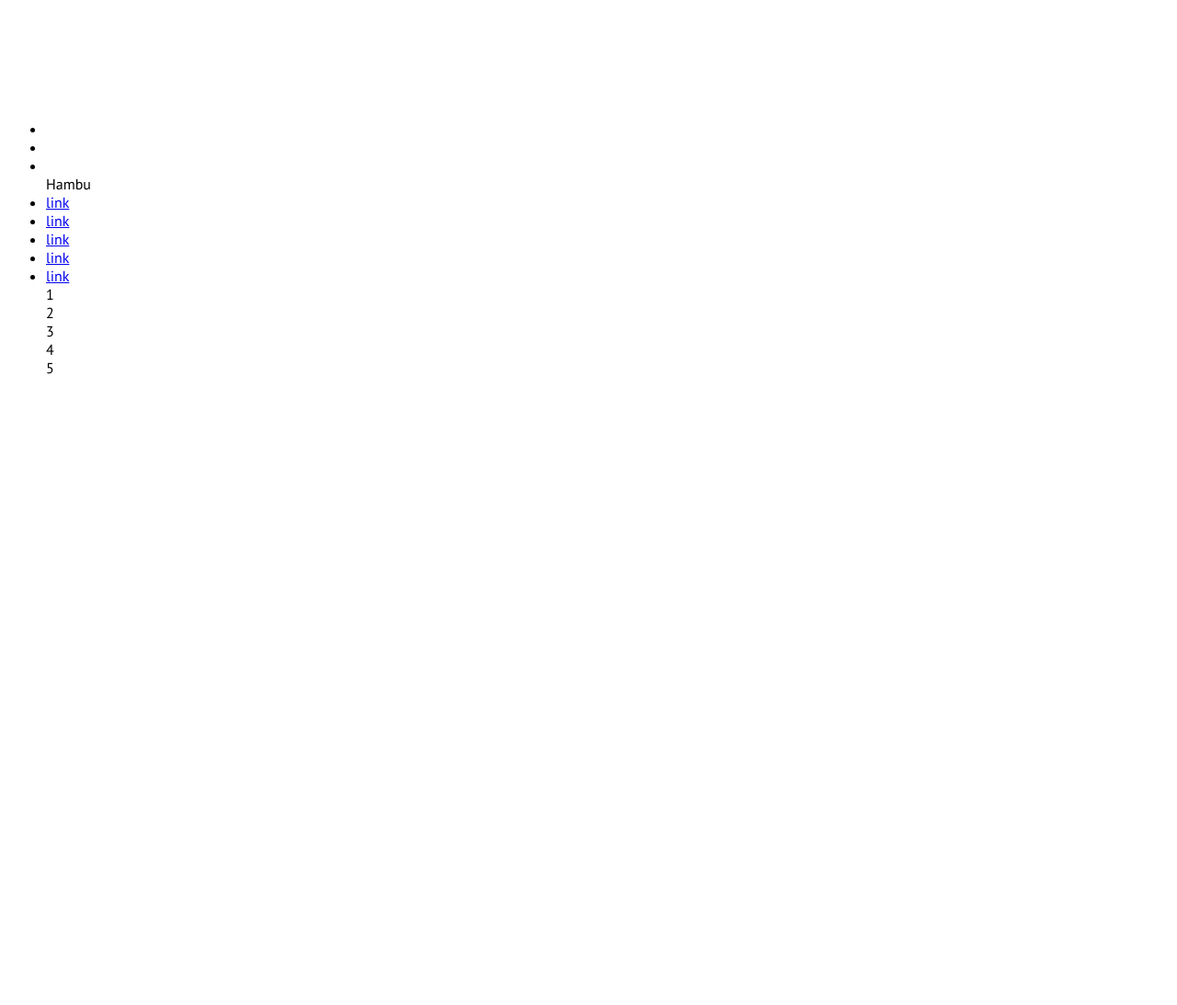
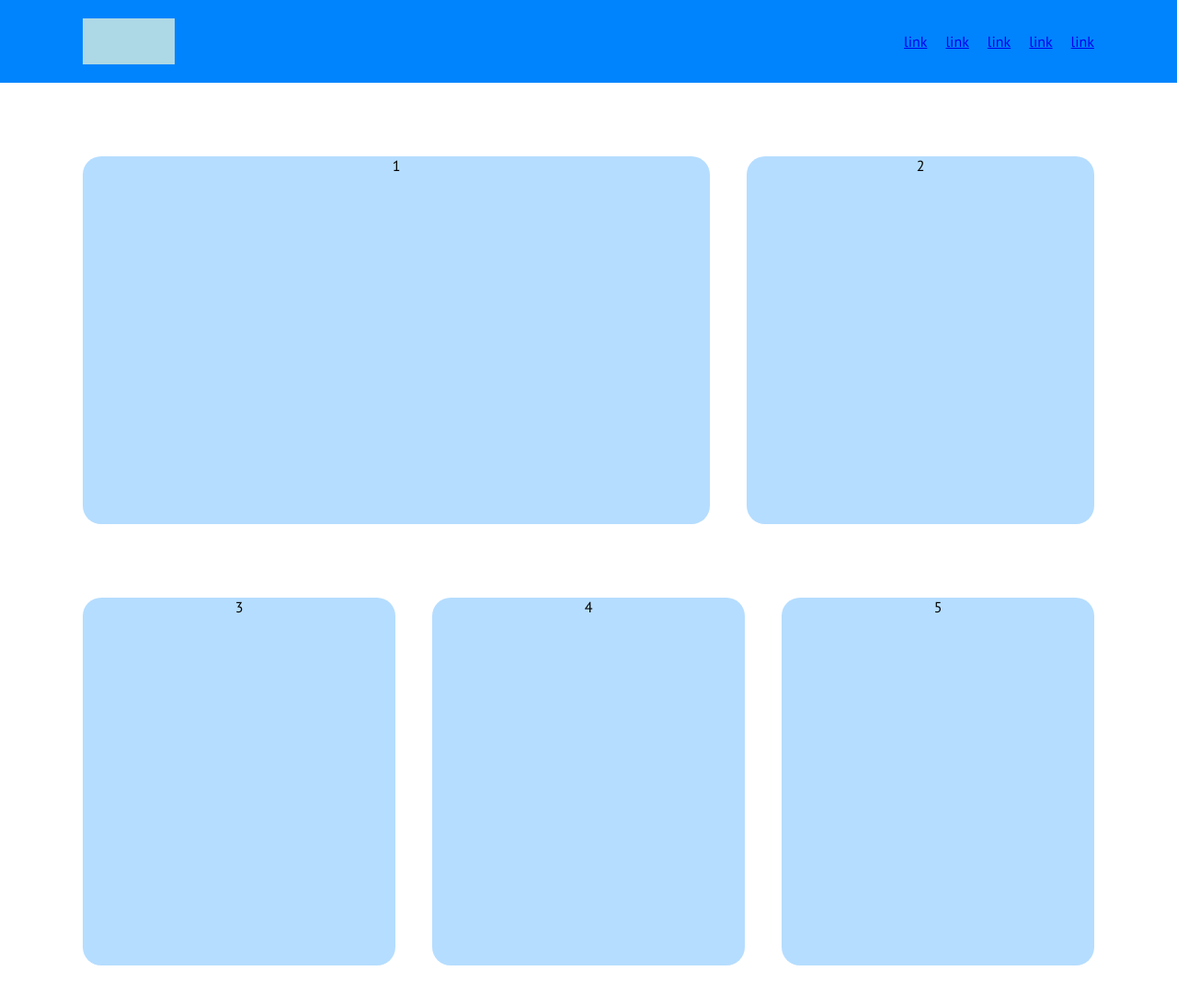
Before and after one commit to AndreaRomano02/htmlcss-responsive-layout, a plain HTML site: page index.html in a window 1280 px wide. Shown: the top 1093 px of the page at 92% size. Before the commit the page ends 800 px from the top, so only its background shows below. Drawn offline with Linux system fonts and the light colour scheme.

Commit message:
Add header and first section layout complete (L'HTML c'era già perche mi ero dimenticato di commitare...)

```diff
--- a/css/style.css
+++ b/css/style.css
@@ -15,3 +15,113 @@ body{
   margin: 0 auto;
   padding: 0 50px;
 }
+
+ul{
+  list-style-type: none;
+}
+
+section{
+  margin-bottom: 100px;
+}
+
+/*! Header */
+header{
+  background-color: #0084FD;
+  position: fixed;
+  top: 0;
+  left: 0;
+  width: 100%;
+  height: 90px;
+}
+
+.header-nav{
+  display: flex;
+  align-items: center;
+  justify-content: space-between;
+  height: 100%;
+}
+
+.logo{
+  height: 50px;
+  width: 100px;
+  background-color: lightblue;
+}
+
+.header-nav ul{
+  display: flex;
+  gap: 20px;
+}
+
+.nav-upper-tablet{
+  display: none;
+}
+
+/*! Main */
+.card{
+  border-radius: 20px;
+  width: 100%;
+  text-align: center;
+  margin: 20px 0;
+  min-height: 400px;
+}
+
+/** Description */
+
+#description .card{
+  background-color: #B5DDFF;
+}
+
+/** Strategic */
+
+#strategic{
+  background-color: #9792E4;
+  padding: 50px 0;
+}
+
+.large-col{
+  min-height: 400px;
+  border: 1px dashed black;
+}
+
+#strategic .card{
+  background-color: #fff;
+}
+
+/*! Responsive */
+@media screen and (min-width: 992px){
+  .container{
+    max-width: 900px;
+  }
+
+  /*? Header */
+  .nav-upper-tablet{
+    display: block;
+  }
+
+  .nav-under-tablet{
+    display: none;
+  }
+
+  /*? Description */
+  .row{
+    display: flex;
+    flex-wrap: wrap;
+    margin: 0 -20px;
+  }
+
+  .col{
+    padding: 20px;
+    flex-basis: calc(100% / 3);
+    flex-grow: 1;
+  }
+
+  #description .col:first-child{
+    flex-basis: 60%;
+  }
+}
+
+@media screen and (min-width: 1200px){
+  .container{
+    max-width: 1200px;
+  }
+}
```
